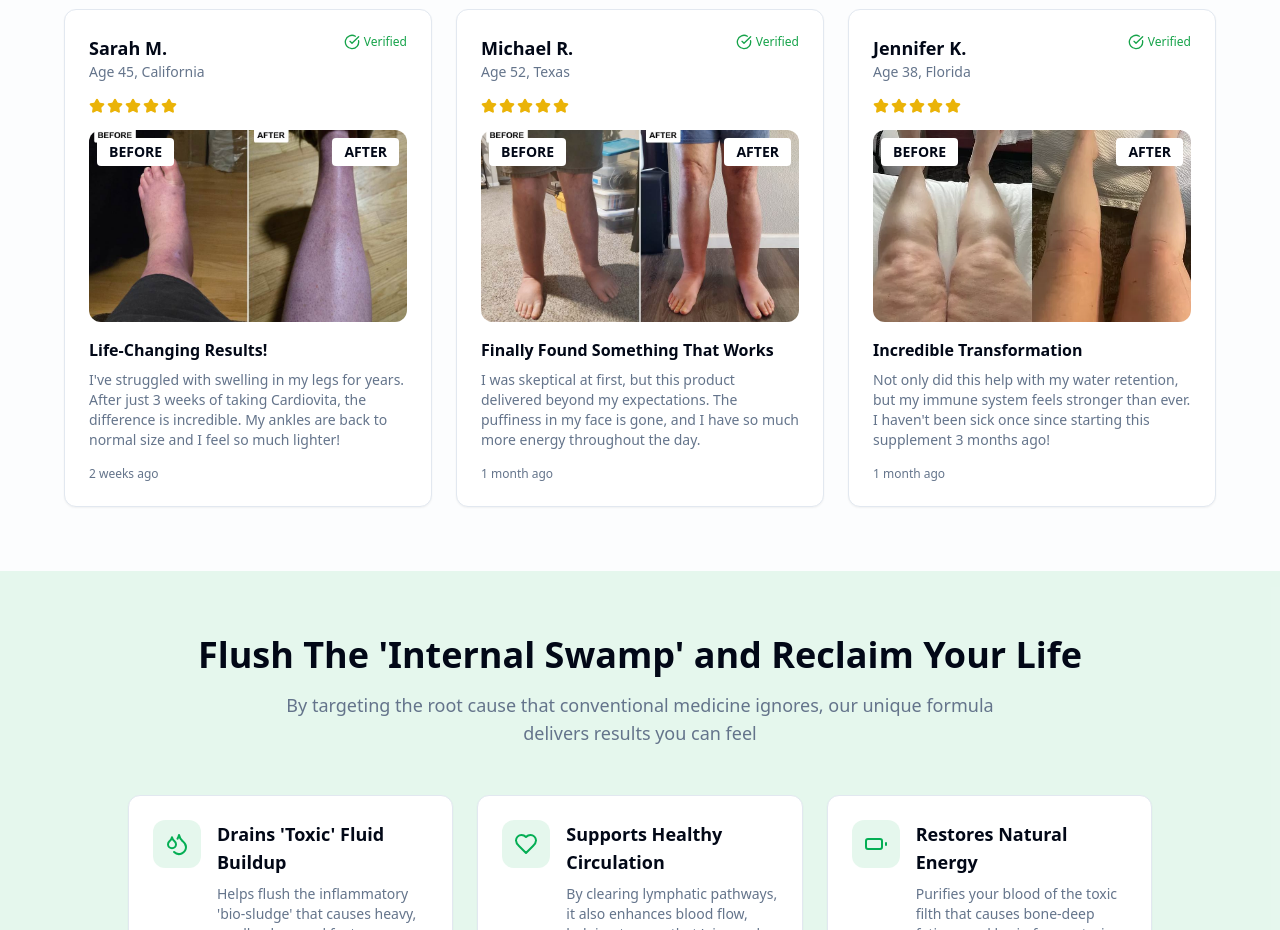
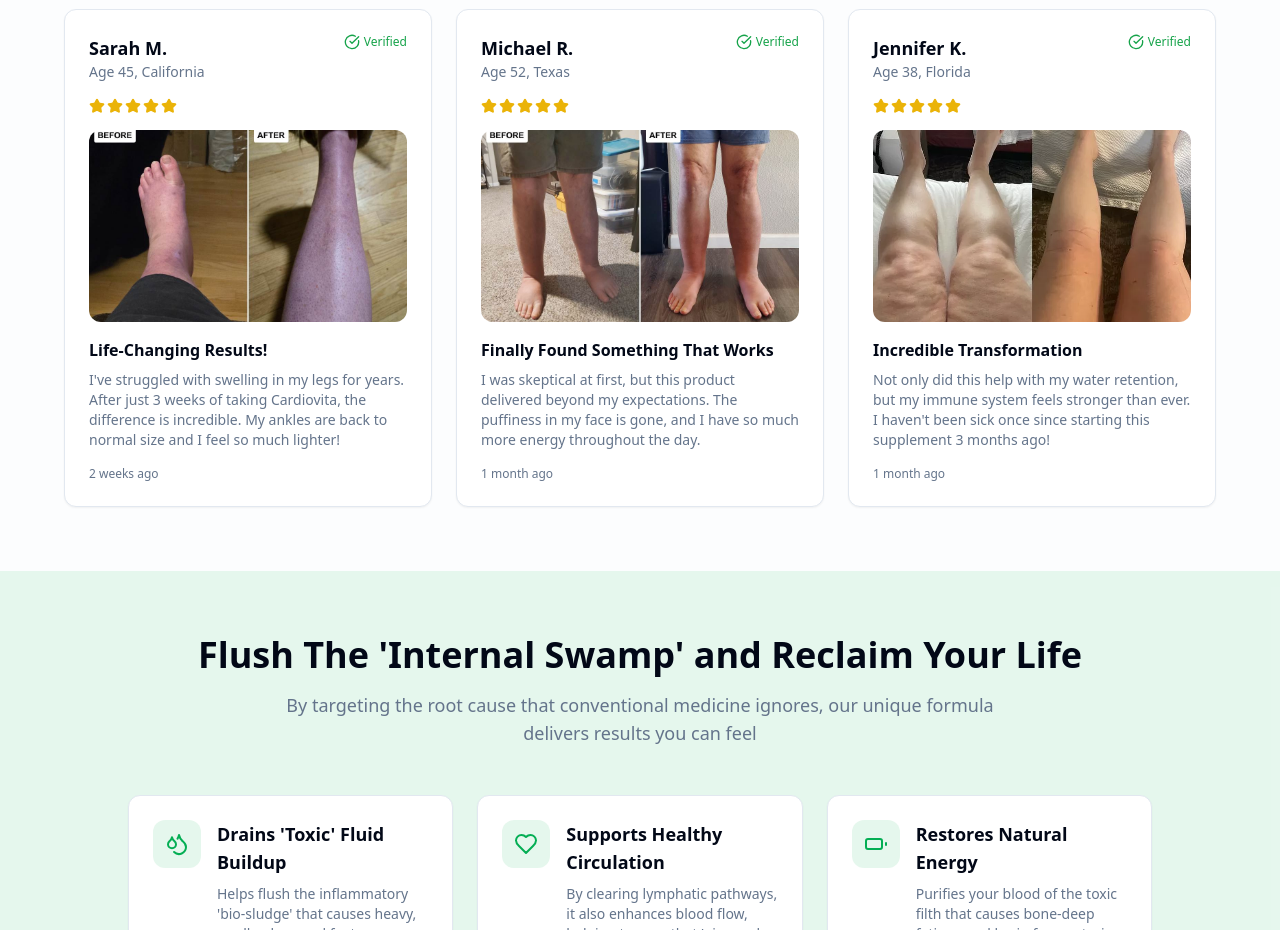
Before and after one commit to fernandobalbuena/cardiovita-dtc-2, a React (Vite) app: page / in a window 1280 px wide. Shown: the part 1700-2630 px from the top of the page. Built offline with nearby package versions, Linux system fonts and the light colour scheme.

Commit message:
Reverted to commit 6799c79b23aa7bf7f898185e584e342750fa0ec2

```diff
--- a/src/components/TestimonialsSection.tsx
+++ b/src/components/TestimonialsSection.tsx
@@ -79,22 +79,12 @@ const TestimonialsSection = () => {
                 </div>
 
                 {testimonial.beforeAfterImage && (
-                  <div className="relative w-full">
+                  <div className="w-full">
                     <img
                       src={testimonial.beforeAfterImage}
                       alt={`${testimonial.name}'s before and after results`}
                       className="w-full h-48 rounded-lg object-cover object-center"
                     />
-                    <div className="absolute top-2 left-2 flex gap-2">
-                      <span className="bg-background text-foreground px-3 py-1 rounded font-bold text-sm">
-                        BEFORE
-                      </span>
-                    </div>
-                    <div className="absolute top-2 right-2 flex gap-2">
-                      <span className="bg-background text-foreground px-3 py-1 rounded font-bold text-sm">
-                        AFTER
-                      </span>
-                    </div>
                   </div>
                 )}
 
```
